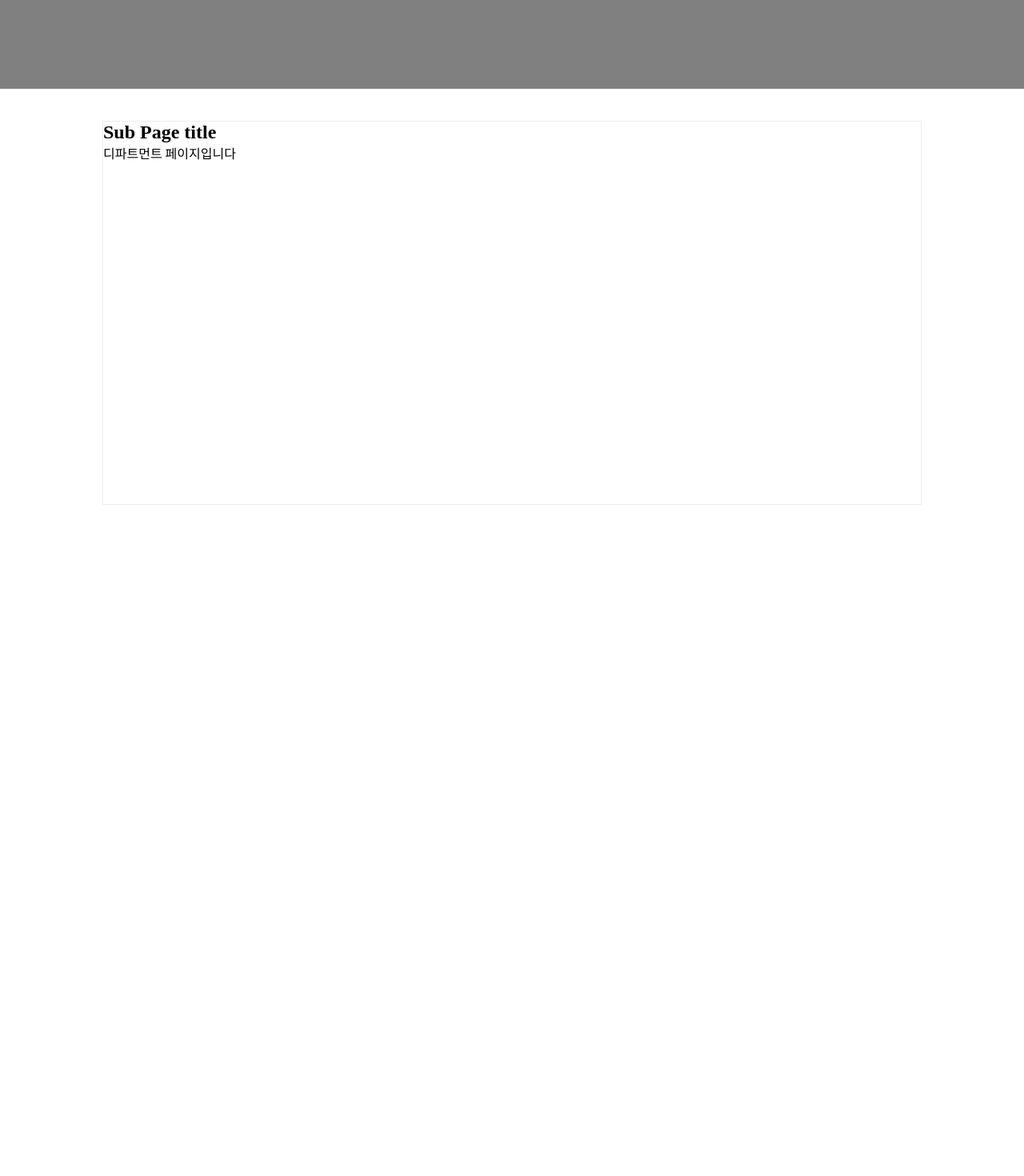
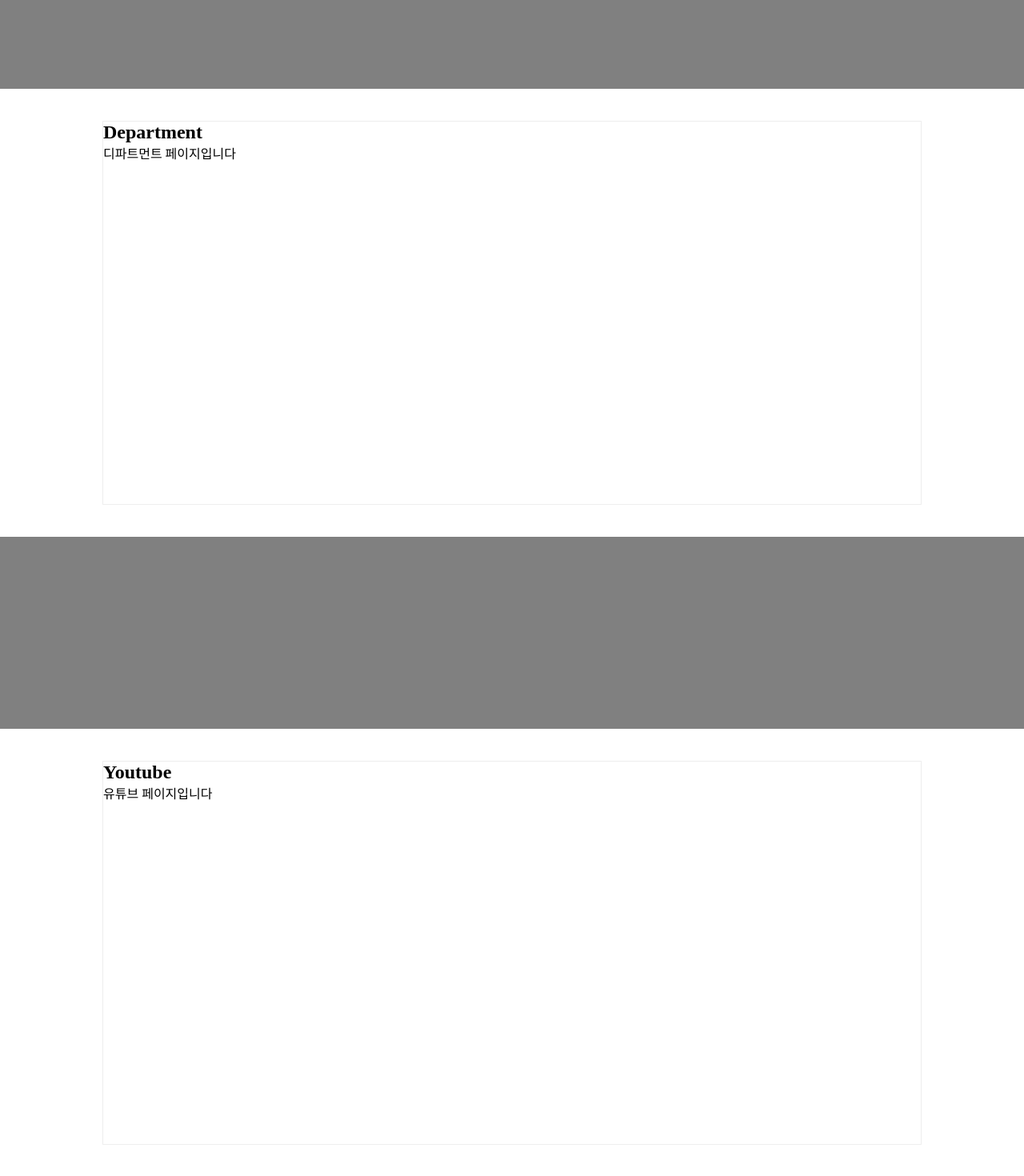
Before and after one commit to xqwerty11/test, a React (Create React App) app: page / in a window 1280 px wide. Shown: the part 256-1726 px from the top of the page at 80% size. Before the commit the page ends 927 px from the top, so only its background shows below. Built offline with nearby package versions, Linux system fonts and the light colour scheme.

Commit message:
props로 전달되는 값들을 비구조화할당으로 개선

```diff
--- a/src/App.js
+++ b/src/App.js
@@ -1,12 +1,19 @@
 import './style/Global.scss';
+import { Route } from 'react-router-dom';
 import Header from './compornents/common/header/Header';
 import Department from './compornents/sub/department/Department';
+import Youtube from './compornents/sub/youtube/Youtube';
 
 function App() {
 	return (
 		<>
 			<Header />
-			<Department />
+
+			<Route>
+				<Department />
+			</Route>
+
+			<Youtube />
 		</>
 	);
 }
--- a/src/compornents/common/header/Header.jsx
+++ b/src/compornents/common/header/Header.jsx
@@ -1,7 +1,5 @@
 import styles from './Header.module.scss';
 import clsx from 'clsx';
-//className에 문자에 변수가 치환되고 있기 때문에 여러개의 변수값을 클래스로 등록하기 편하고, 클래스 연결을 삼항연산자로 조건처리도 가능
-console.log(styles);
 
 export default function Header() {
 	return (
--- a/src/compornents/common/layout/Layout.jsx
+++ b/src/compornents/common/layout/Layout.jsx
@@ -1,15 +1,14 @@
 import styles from './Layout.module.scss';
 import clsx from 'clsx';
 
-export default function Layout(props) {
+export default function Layout({ title, children }) {
 	return (
 		<section className={clsx(styles.layout)}>
 			<figure></figure>
 
 			<div className={clsx(styles.content)}>
-				<h1>Sub Page title</h1>
-				{/* 해당 컴포넌트를 특정 컨텐츠를 감싸주면 감싸진내용들이 props.children으로 전달됨 */}
-				{props.children}
+				<h1>{title}</h1>
+				{children}
 			</div>
 		</section>
 	);
--- a/src/compornents/sub/department/Department.jsx
+++ b/src/compornents/sub/department/Department.jsx
@@ -4,7 +4,7 @@
 
 export default function Department() {
 	return (
-		<Layout>
+		<Layout title={'Department'}>
 			<p>디파트먼트 페이지입니다</p>
 		</Layout>
 	);
--- a/src/compornents/sub/youtube/Youtube.jsx
+++ b/src/compornents/sub/youtube/Youtube.jsx
@@ -0,0 +1,11 @@
+import Layout from '../../common/layout/Layout';
+// import styles from './Department.module.scss';
+// import clsx from 'clsx';
+
+export default function Youtube() {
+	return (
+		<Layout title={'Youtube'}>
+			<p>유튜브 페이지입니다</p>
+		</Layout>
+	);
+}
```
